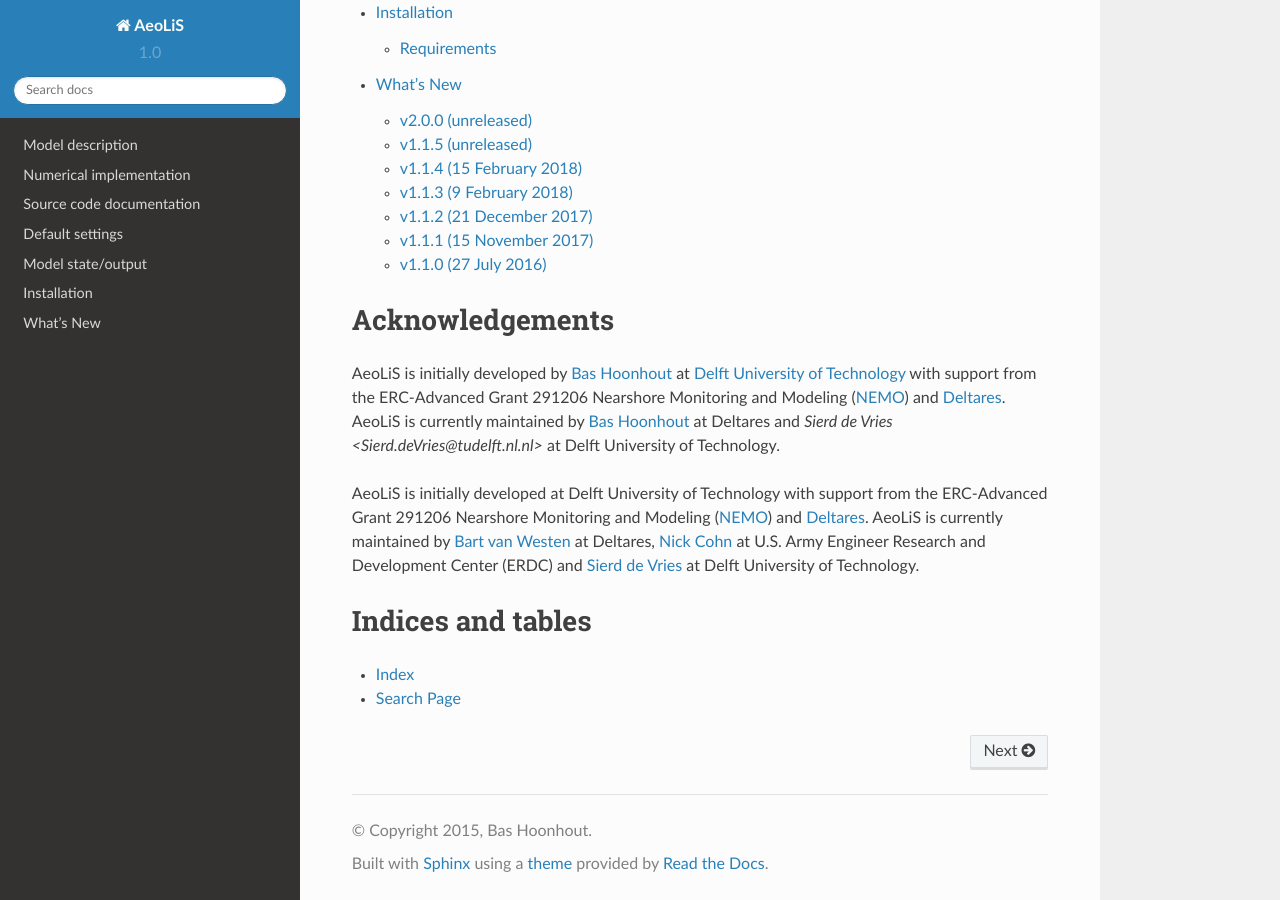
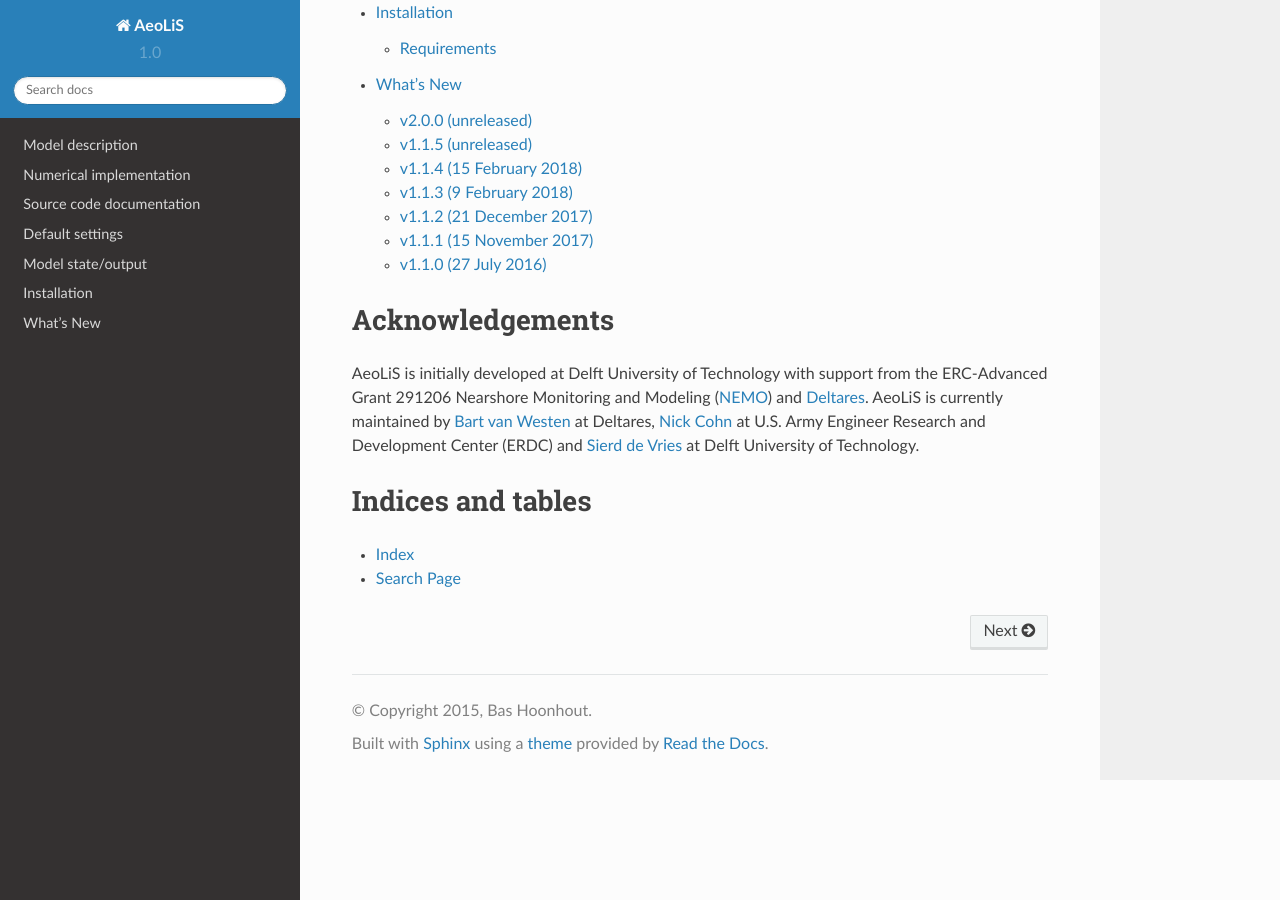
Before and after one commit to openearth/aeolis-python, a Sphinx documentation site: the page built from docs/index.rst, in a window 1280 px wide and 900 px high, scrolled down 887 px. Built offline with Sphinx 7.4.7 and the Read the Docs theme 2.0.0, drawn with Linux system fonts in a browser that asks for light colours.

Commit message:
Update index.rst

```diff
--- a/docs/index.rst
+++ b/docs/index.rst
@@ -34,14 +34,14 @@ Contents
 Acknowledgements
 ================
 
-AeoLiS is initially developed by `Bas Hoonhout
-<b.m.hoonhout@tudelft.nl>`_ at `Delft University of Technology
-<http://www.tudelft.nl>`_ with support from the ERC-Advanced Grant
-291206 Nearshore Monitoring and Modeling (`NEMO
-<http://nemo.citg.tudelft.nl>`_) and `Deltares
-<http://www.deltares.nl>`_. AeoLiS is currently maintained by `Bas Hoonhout
-<bas.hoonhout@deltares.nl>`_ at Deltares and `Sierd de Vries
-<Sierd.deVries@tudelft.nl.nl>` at Delft University of Technology.
+.. AeoLiS is initially developed by `Bas Hoonhout
+   <b.m.hoonhout@tudelft.nl>`_ at `Delft University of Technology
+   <http://www.tudelft.nl>`_ with support from the ERC-Advanced Grant
+   291206 Nearshore Monitoring and Modeling (`NEMO
+   <http://nemo.citg.tudelft.nl>`_) and `Deltares
+   <http://www.deltares.nl>`_. AeoLiS is currently maintained by `Bas Hoonhout
+   <bas.hoonhout@deltares.nl>`_ at Deltares and `Sierd de Vries
+   <Sierd.deVries@tudelft.nl.nl>` at Delft University of Technology.
 
 AeoLiS is initially developed at Delft University of Technology with support from the ERC-Advanced
 Grant 291206 Nearshore Monitoring and Modeling
```
